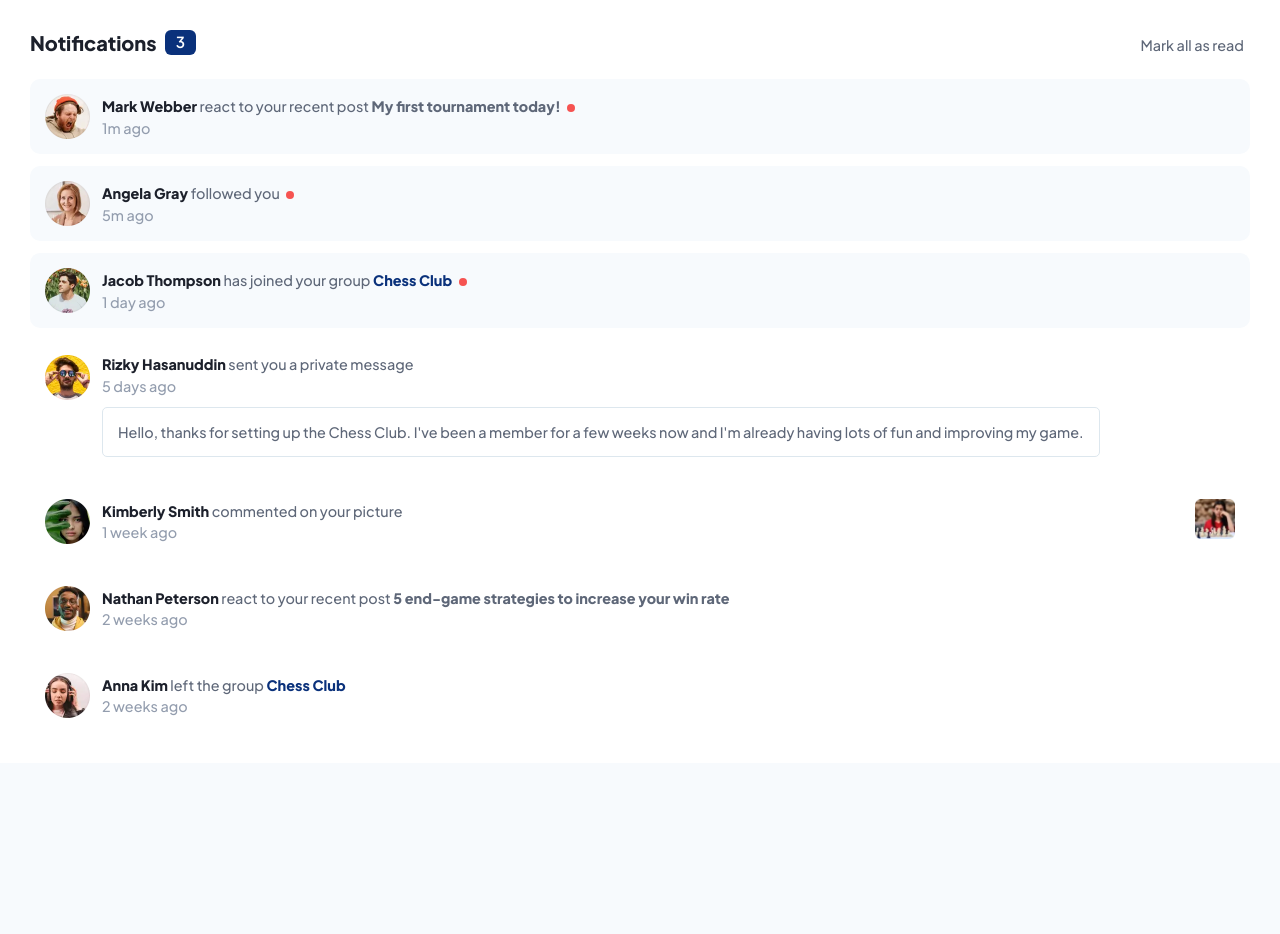
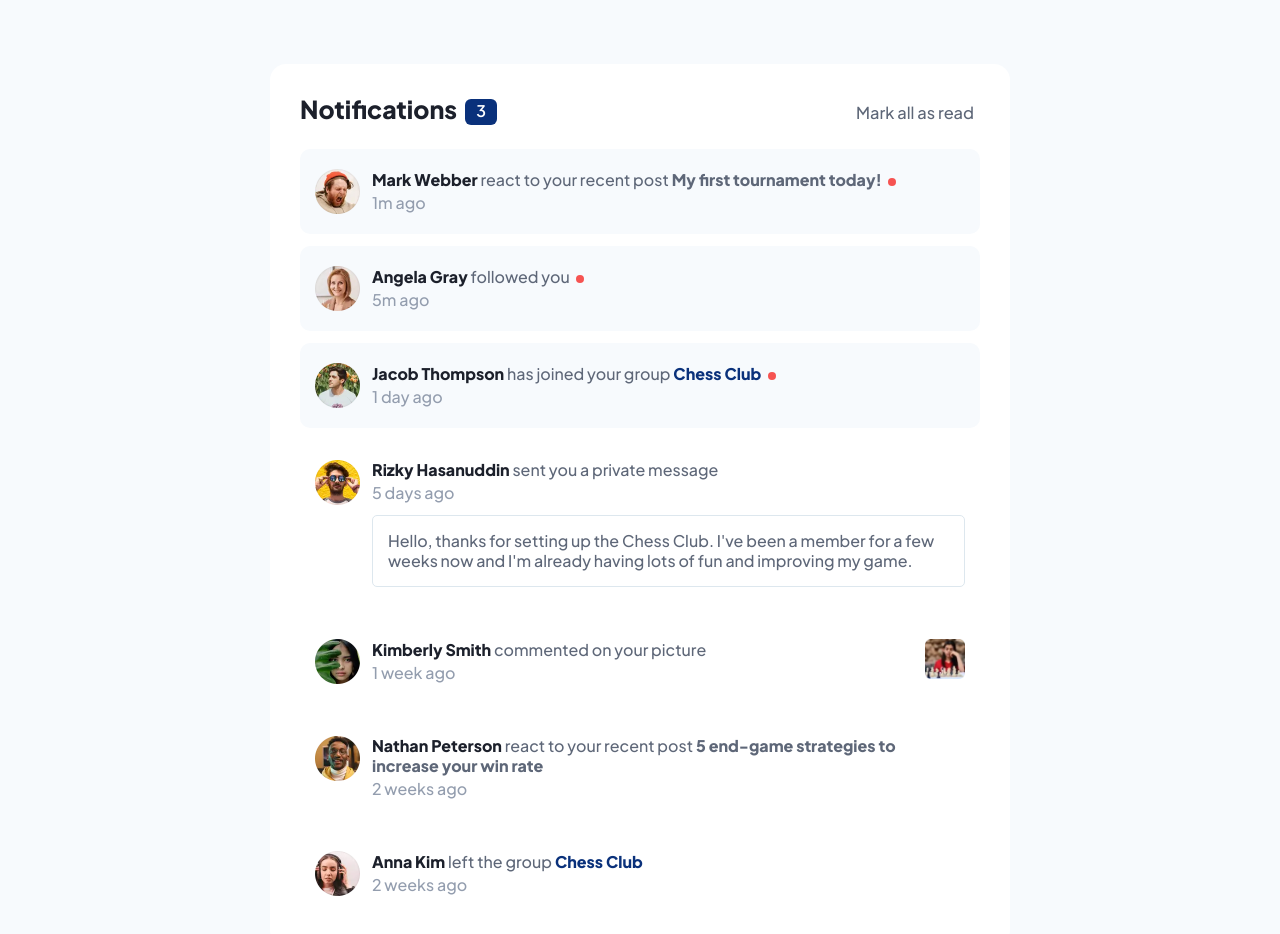
Before and after one commit to edo979/notification-page, a React (Vite) app: page / in a window 1280 px wide. Shown: the top 934 px of the page. Before the commit the page ends 800 px from the top, so only its background shows below. Built offline with nearby package versions, Linux system fonts and the light colour scheme.

Commit message:
finish page for lg display

```diff
--- a/src/scss/_components.scss
+++ b/src/scss/_components.scss
@@ -19,7 +19,7 @@ body {
 .card {
   --f-justify: start;
   --f-align: start;
-  //outline: 1px solid orange;
+
   padding: 15px;
   border-radius: 10px;
 
--- a/src/scss/_layout.scss
+++ b/src/scss/_layout.scss
@@ -1,4 +1,6 @@
 .main-container {
+  width: min(100%, 740px);
+  margin-inline: auto;
   padding: 1.5rem 1rem;
 }
 
--- a/src/scss/_media-query.scss
+++ b/src/scss/_media-query.scss
@@ -1,11 +1,23 @@
 @media (min-width: 50em) {
+  // Layout
   .main-container {
     padding: 30px;
+    margin-top: 4rem;
+    border-radius: 1rem;
   }
 
   .card {
+    padding: 20px 15px;
     &_img {
       width: 45px;
     }
   }
+
+  // Typography
+  :root {
+    --fs-400: 1rem;
+    --fs-500: 1.025rem;
+    --fs-600: 1rem;
+    --fs-700: 1.55rem;
+  }
 }
```
